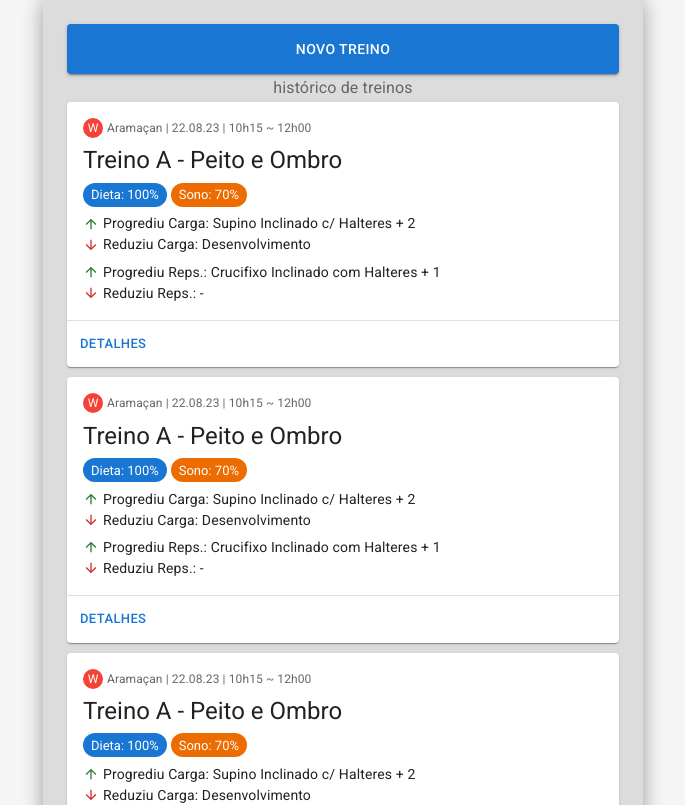
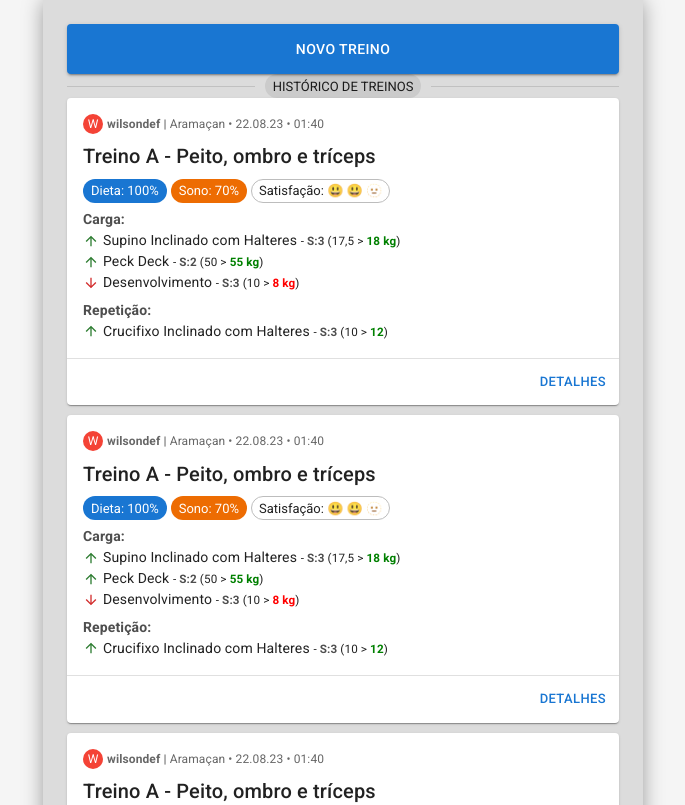
Before and after one commit to wilsondefreitas-dev/till-f, a Next.js app: page /feed in a window 1280 px wide. Shown: the top 805 px of the page, without its empty margins (297-982 px from the left). Built offline with nearby package versions, Linux system fonts and the light colour scheme; a web font is replaced by a local one.

Commit message:
update training card

```diff
--- a/app/feed/page.jsx
+++ b/app/feed/page.jsx
@@ -10,9 +10,9 @@ export default function Feed() {
       <Button className={styles.buttonToTrain} variant="contained">
         Novo Treino
       </Button>
-      <Typography align="center" variant="subtitle1" color={"#666"}>
-        histórico de treinos
-      </Typography>
+      <Divider>
+        <Chip size="small" label="HISTÓRICO DE TREINOS" />
+      </Divider>
       <div className={styles.historic}>
         <BasicCard />
         <BasicCard />
@@ -59,54 +59,94 @@ export function BasicCard() {
               color="text.secondary"
               gutterBottom
             >
-              Aramaçan | 22.08.23 | 10h15 ~ 12h00
+              <b>wilsondef | </b>Aramaçan • 22.08.23 • 01:40
             </Typography>
           </Stack>
 
-          <Typography variant="h5" component="div">
-            Treino A - Peito e Ombro
+          <Typography variant="h6" component="div">
+            Treino A - Peito, ombro e tríceps
           </Typography>
 
           <Stack direction="row" spacing={0.5}>
             <Chip label="Dieta: 100%" color="primary" size="small" />
             <Chip label="Sono: 70%" color="warning" size="small" />
+            <Chip
+              label="Satisfação: 😃 😃 🫥"
+              variant="outlined"
+              size="small"
+            />
           </Stack>
 
           <Stack>
             <Stack direction="row" spacing={0.5} alignItems="center">
+              <Typography sx={{ fontSize: 14, color: "#4e4e4e" }}>
+                <b>Carga:</b>
+              </Typography>
+            </Stack>
+
+            <Stack direction="row" spacing={0.5} alignItems="center">
               <ArrowUpwardIcon fontSize="1" color="success" />
               <Typography sx={{ fontSize: 14 }}>
-                Progrediu Carga: Supino Inclinado c/ Halteres + 2
+                Supino Inclinado com Halteres{" "}
+                <small>
+                  - <b style={{ color: "#4e4e4e" }}>S:3</b> (17,5 &gt;{" "}
+                  <b style={{ color: "green" }}>18 kg</b>)
+                </small>
+              </Typography>
+            </Stack>
+
+            <Stack direction="row" spacing={0.5} alignItems="center">
+              <ArrowUpwardIcon fontSize="1" color="success" />
+              <Typography sx={{ fontSize: 14 }}>
+                Peck Deck{" "}
+                <small>
+                  - <b style={{ color: "#4e4e4e" }}>S:2</b> (50 &gt;{" "}
+                  <b style={{ color: "green" }}>55 kg</b>)
+                </small>
               </Typography>
             </Stack>
 
             <Stack direction="row" spacing={0.5} alignItems="center">
               <ArrowDownwardIcon fontSize="1" color="error" />
               <Typography sx={{ fontSize: 14 }}>
-                Reduziu Carga: Desenvolvimento
+                Desenvolvimento{" "}
+                <small>
+                  - <b style={{ color: "#4e4e4e" }}>S:3</b> (10 &gt;{" "}
+                  <b style={{ color: "red" }}>8 kg</b>)
+                </small>
               </Typography>
             </Stack>
           </Stack>
 
           <Stack>
             <Stack direction="row" spacing={0.5} alignItems="center">
-              <ArrowUpwardIcon fontSize="1" color="success" />
-              <Typography sx={{ fontSize: 14 }}>
-                Progrediu Reps.: Crucifixo Inclinado com Halteres + 1
+              <Typography sx={{ fontSize: 14, color: "#4e4e4e" }}>
+                <b>Repetição:</b>
               </Typography>
             </Stack>
 
             <Stack direction="row" spacing={0.5} alignItems="center">
+              <ArrowUpwardIcon fontSize="1" color="success" />
+              <Typography sx={{ fontSize: 14 }}>
+                Crucifixo Inclinado com Halteres{" "}
+                <small>
+                  - <b style={{ color: "#4e4e4e" }}>S:3</b> (10 &gt;{" "}
+                  <b style={{ color: "green" }}>12</b>)
+                </small>
+              </Typography>
+            </Stack>
+
+            {/* <Stack direction="row" spacing={0.5} alignItems="center">
               <ArrowDownwardIcon fontSize="1" color="error" />
-              <Typography sx={{ fontSize: 14 }}>Reduziu Reps.: -</Typography>
-            </Stack>
+              <Typography sx={{ fontSize: 14 }}>-</Typography>
+            </Stack> */}
           </Stack>
         </Stack>
       </CardContent>
 
       <Divider />
 
-      <CardActions>
+      <CardActions sx={{ justifyContent: "flex-end" }}>
         <Button size="small">Detalhes</Button>
       </CardActions>
     </Card>
--- a/app/feed/styles.module.css
+++ b/app/feed/styles.module.css
@@ -1,7 +1,7 @@
 .feed {
   display: flex;
   flex-direction: column;
-  gap: 10px;
+  gap: 18px;
   padding-top: 24px;
   padding-bottom: 24px;
   min-height: 100vh;
```
